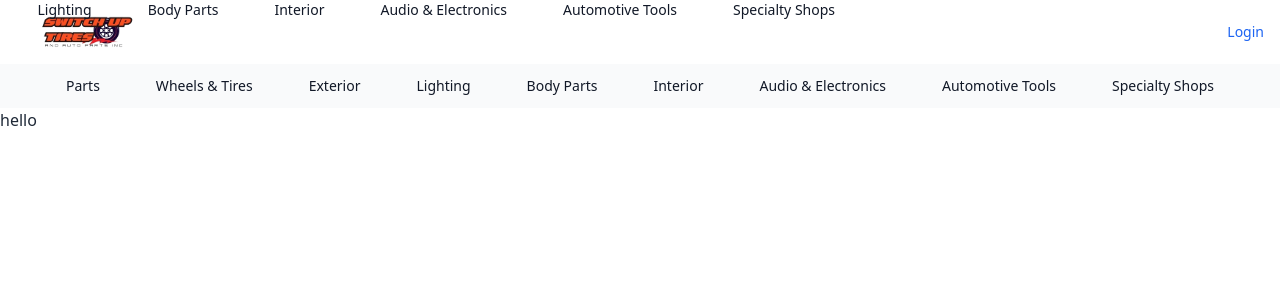
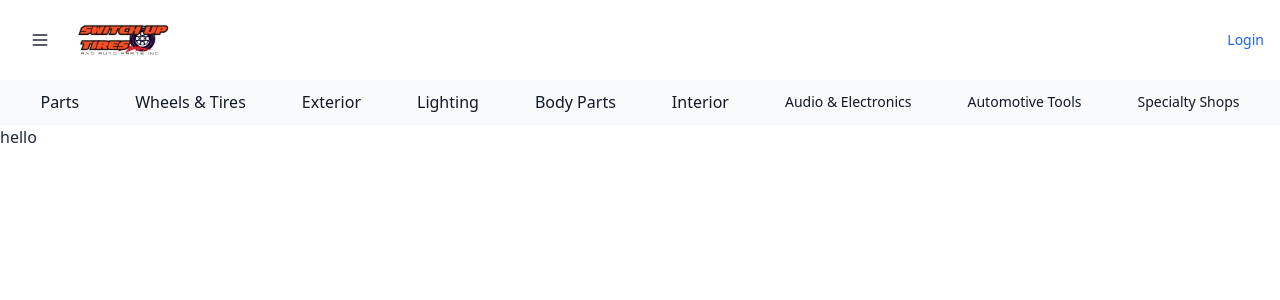
Before and after one commit to jahangiralom99/CARID-Project, a React (Vite) app: page / in a window 1280 px wide. Shown: the top 300 px of the page. Built offline with nearby package versions, Linux system fonts and the light colour scheme.

Commit message:
navbar code update

```diff
--- /dev/null
+++ b/src/Shared/Navbar/DrawerLinks.jsx
@@ -0,0 +1,98 @@
+import { NavLink } from 'react-router-dom';
+import './NavDrawer.css'
+import { SlArrowRight } from "react-icons/sl";
+import logo from '../../../public/logo.png'
+const DrawerLinks = () => {
+    return (
+        <ul role="list" className="divide-y divide-gray-200 dark:divide-gray-700">
+            <li>
+                <NavLink to='/' className='text-gray-900 md:text-[12px] dark:text-white hover:underline' >
+                    <div className="flex items-center w-[56vw] md:w-[25vw] lg:w-[16vw]">
+                        <div className="flex-shrink-0">
+                            <img className="w-8 h-8 rounded-full" src={logo} alt="Neil image" />
+                        </div>
+                        <div className="flex-1 min-w-0 ms-4">
+                            <p className="text-gray-900 md:text-[12px] dark:text-white hover:underline">
+                                Parts
+                            </p>
+                        </div>
+                        <div className="inline-flex items-center text-base font-semibold text-gray-900 dark:text-white">
+                            <SlArrowRight />
+                        </div>
+                    </div>
+                </NavLink>
+            </li>
+            <li>
+                <NavLink to='/' className='text-gray-900 md:text-[12px] dark:text-white hover:underline' >
+                    <div className="flex items-center w-[56vw] md:w-[25vw] lg:w-[16vw]">
+                        <div className="flex-shrink-0">
+                            <img className="w-8 h-8 rounded-full" src={logo} alt="Neil image" />
+                        </div>
+                        <div className="flex-1 min-w-0 ms-4">
+                            <p className="text-gray-900 md:text-[12px] dark:text-white hover:underline">
+                                Wheels & Tires
+                            </p>
+                        </div>
+                        <div className="inline-flex items-center text-base font-semibold text-gray-900 dark:text-white">
+                            <SlArrowRight />
+                        </div>
+                    </div>
+                </NavLink>
+            </li>
+            <li>
+                <NavLink to='/' className='text-gray-900 md:text-[12px] dark:text-white hover:underline' >
+                    <div className="flex items-center w-[56vw] md:w-[25vw] lg:w-[16vw]">
+                        <div className="flex-shrink-0">
+                            <img className="w-8 h-8 rounded-full" src={logo} alt="Neil image" />
+                        </div>
+                        <div className="flex-1 min-w-0 ms-4">
+                            <p className="text-gray-900 md:text-[12px] dark:text-white hover:underline">
+                            Exterior
+                            </p>
+                        </div>
+                        <div className="inline-flex items-center text-base font-semibold text-gray-900 dark:text-white">
+                            <SlArrowRight />
+                        </div>
+                    </div>
+                </NavLink>
+            </li>
+            <li>
+                <NavLink to='/' className='text-gray-900 md:text-[12px] dark:text-white hover:underline' >
+                    <div className="flex items-center w-[56vw] md:w-[25vw] lg:w-[16vw]">
+                        <div className="flex-shrink-0">
+                            <img className="w-8 h-8 rounded-full" src={logo} alt="Neil image" />
+                        </div>
+                        <div className="flex-1 min-w-0 ms-4">
+                            <p className="text-gray-900 md:text-[12px] dark:text-white hover:underline">
+                            Lighting
+                            </p>
+                        </div>
+                        <div className="inline-flex items-center text-base font-semibold text-gray-900 dark:text-white">
+                            <SlArrowRight />
+                        </div>
+                    </div>
+                </NavLink>
+            </li>
+            <li>
+                <NavLink to='/' className='text-gray-900 md:text-[12px] dark:text-white hover:underline' >
+                    <div className="flex items-center w-[56vw] md:w-[25vw] lg:w-[16vw]">
+                        <div className="flex-shrink-0">
+                            <img className="w-8 h-8 rounded-full" src={logo} alt="Neil image" />
+                        </div>
+                        <div className="flex-1 min-w-0 ms-4">
+                            <p className="text-gray-900 md:text-[12px] dark:text-white hover:underline">
+                            Body Parts
+                            </p>
+                        </div>
+                        <div className="inline-flex items-center text-base font-semibold text-gray-900 dark:text-white">
+                            <SlArrowRight />
+                        </div>
+                    </div>
+                </NavLink>
+            </li>
+
+        </ul>
+    );
+};
+
+export default DrawerLinks;
--- a/src/Shared/Navbar/NavDrawer.css
+++ b/src/Shared/Navbar/NavDrawer.css
@@ -1,7 +1,7 @@
 .drawer {
     position: fixed;
     top: 0;
-    left: -313px; /* Adjust as needed */
+    left: -450px; /* Adjust as needed */
     width: 300px; /* Adjust as needed */
     height: 100%;
     background: #fff;
--- a/src/Shared/Navbar/NavDrawer.jsx
+++ b/src/Shared/Navbar/NavDrawer.jsx
@@ -1,17 +1,27 @@
 import './NavDrawer.css'
-import NavLink from './NavLink';
+import DrawerLinks from './DrawerLinks';
+
 // eslint-disable-next-line react/prop-types
 const NavDrawer = ({ isOpen, toggleDrawer }) => {
 
     return (
         <div>
-            <div className={`drawer ${isOpen ? 'open' : ''}`}>
+            <div className={`drawer ${isOpen ? 'open' : ''}  w-full max-w-md  pl-8 bg-white border border-gray-200 rounded-lg shadow sm:p-8 dark:bg-gray-800 dark:border-gray-700`}>
                 <button className="btn btn-square close-btn" onClick={toggleDrawer} >
                     <svg xmlns="http://www.w3.org/2000/svg" className="h-6 w-6" fill="none" viewBox="0 0 24 24" stroke="currentColor"><path strokeLinecap="round" strokeLinejoin="round" strokeWidth="2" d="M6 18L18 6M6 6l12 12" /></svg>
                 </button>
+
                 <div>
-                    <NavLink />
+                    <div className="flex items-center justify-between mb-4">
+                        <h5 className="text-xl font-bold leading-none text-gray-900 dark:text-white">Departments</h5>
+                    </div>
+                    <div className="flow-root">
+                       <DrawerLinks/>
+                    </div>
                 </div>
+
+
+
             </div>
 
         </div>
--- a/src/Shared/Navbar/NavLink.jsx
+++ /dev/null
@@ -1,37 +0,0 @@
-import { Link } from "react-router-dom";
-
-const NavLink = () => {
-    return (
-        <ul className="  md:flex md:flex-row md:font-medium  md:gap-[1.5rem] md:mt-0 md:space-x-8 md:rtl:space-x-reverse md:text-sm">
-            <li>
-                <Link to='' className="text-gray-900 dark:text-white hover:underline" aria-current="page">Parts</Link>
-            </li>
-            <li>
-                <Link to='' className="text-gray-900 dark:text-white hover:underline">Wheels & Tires</Link>
-            </li>
-            <li>
-                <Link to='' className="text-gray-900 dark:text-white hover:underline">Exterior</Link>
-            </li>
-            <li>
-                <Link to='' className="text-gray-900 dark:text-white hover:underline">Lighting</Link>
-            </li>
-            <li>
-                <Link to='' className="text-gray-900 dark:text-white hover:underline"> Body Parts</Link>
-            </li>
-            <li>
-                <Link to='' className="text-gray-900 dark:text-white hover:underline">Interior</Link>
-            </li>
-            <li>
-                <Link to='' className="text-gray-900 dark:text-white hover:underline"> Audio & Electronics</Link>
-            </li>
-            <li>
-                <Link to='' className="text-gray-900 dark:text-white hover:underline"> Automotive Tools</Link>
-            </li>
-            <li>
-                <Link to='' className="text-gray-900 dark:text-white hover:underline"> Specialty Shops</Link>
-            </li>
-        </ul>
-    );
-};
-
-export default NavLink;
--- a/src/Shared/Navbar/Navbar.jsx
+++ b/src/Shared/Navbar/Navbar.jsx
@@ -1,10 +1,8 @@
 import logo from '../../../public/logo.png'
 import { useState } from 'react';
-import NavLink from './NavLink';
-import './Drawer.css';
 import './NavDrawer.css'
 import NavDrawer from './NavDrawer';
-import { RxHamburgerMenu } from "react-icons/rx";
+import { NavLink } from 'react-router-dom';
 
 
 const Navbar = () => {
@@ -15,27 +13,64 @@ const Navbar = () => {
         setIsDrawerOpen(!isDrawerOpen);
     };
 
+    const navLink = <>
+        <li>
+            <NavLink to='' className="text-gray-900 md:text-[16px] dark:text-white hover:underline" aria-current="page">Parts</NavLink>
+        </li>
+        <li>
+            <NavLink to='' className="text-gray-900 md:text-[16px] dark:text-white hover:underline">Wheels & Tires</NavLink>
+        </li>
+        <li>
+            <NavLink to='' className="text-gray-900 md:text-[16px] dark:text-white hover:underline">Exterior</NavLink>
+        </li>
+        <li>
+            <NavLink to='' className="text-gray-900 md:text-[16px] dark:text-white hover:underline">Lighting</NavLink>
+        </li>
+        <li>
+            <NavLink to='' className="text-gray-900 md:text-[16px] dark:text-white hover:underline"> Body Parts</NavLink>
+        </li>
+        <li>
+            <NavLink to='' className="text-gray-900 md:text-[16px] dark:text-white hover:underline">Interior</NavLink>
+        </li>
+        <li>
+            <NavLink to='' className="text-gray-900 dark:text-white hover:underline"> Audio & Electronics</NavLink>
+        </li>
+        <li>
+            <NavLink to='' className="text-gray-900 dark:text-white hover:underline"> Automotive Tools</NavLink>
+        </li>
+        <li>
+            <NavLink to='' className="text-gray-900 dark:text-white hover:underline"> Specialty Shops</NavLink>
+        </li>
+    </>
+
     return (
         <div>
             <nav className="bg-white border-gray-200 dark:bg-gray-900">
                 <div className="flex flex-wrap justify-between items-center mx-auto max-w-screen-xl p-4">
                     <div className="flex items-center space-x-3 rtl:space-x-reverse">
-                        <button className="toggle-btn btn btn-square btn-ghost sm:block lg:hidden " onClick={toggleDrawer}>
-                            <svg xmlns="http://www.w3.org/2000/svg" fill="none" viewBox="0 0 24 24" className="inline-block w-5 h-5 stroke-current"><path strokeLinecap="round" strokeLinejoin="round" strokeWidth="2" d="M4 6h16M4 12h16M4 18h16"></path></svg>
-                        </button>
-                        <NavDrawer isOpen={isDrawerOpen} toggleDrawer={toggleDrawer} />
+                        <div className='sm:block :hidden '>
+                            <button className="toggle-btn btn btn-square btn-ghost " onClick={toggleDrawer}>
+                                <svg xmlns="http://www.w3.org/2000/svg" fill="none" viewBox="0 0 24 24" className="inline-block w-5 h-5 stroke-current"><path strokeLinecap="round" strokeLinejoin="round" strokeWidth="2" d="M4 6h16M4 12h16M4 18h16"></path></svg>
+                            </button>
+                            <NavDrawer isOpen={isDrawerOpen} toggleDrawer={toggleDrawer} />
+                        </div>
                         <img src={logo} className="h-8" alt="Logo" />
                         <span className="self-center text-2xl font-semibold whitespace-nowrap dark:text-white"></span>
+                    </div>
+                    <div>
+
                     </div>
                     <div className="flex items-center space-x-6 rtl:space-x-reverse">
                         <a to='' className="text-sm  text-blue-600 dark:text-blue-500 hover:underline">Login</a>
                     </div>
                 </div>
             </nav>
-            <nav className="bg-gray-50 dark:bg-gray-700 sm:hidden md:block ">
+            <nav className="bg-gray-50 dark:bg-gray-700 hidden lg:block ">
                 <div className="max-w-screen-xl px-4 py-3 mx-auto">
                     <div className="flex items-center justify-around">
-                        <NavLink />
+                        <ul className="  lg:flex lg:flex-row lg:font-medium  lg:gap-[1.5rem] lg:mt-0 lg:space-x-8 lg:rtl:space-x-reverse lg:text-sm  ">
+                            {navLink}
+                        </ul>
                     </div>
                 </div>
             </nav>
```
